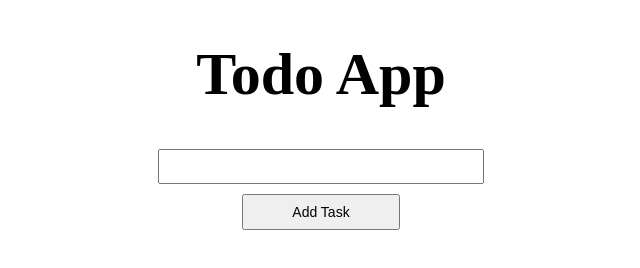
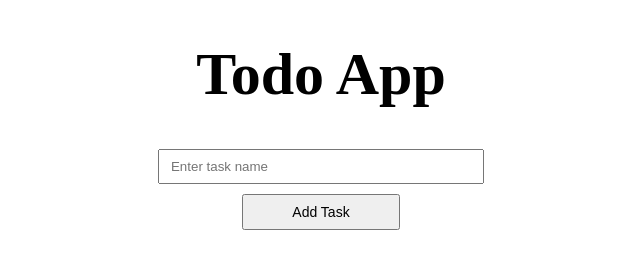
Before and after one commit to chamannarved/Become-Developer-Programmer, a plain HTML site: page Level 1/Todo App/index.html in a window 1280 px wide. Shown: the full height of the page, 319-959 px from the left. Drawn offline with Linux system fonts and the light colour scheme.

Commit message:
Add placeholder text to input field

```diff
--- a/Level 1/Todo App/index.html
+++ b/Level 1/Todo App/index.html
@@ -12,7 +12,7 @@
     <h1>Todo App</h1>
         <form id="form">
             <div>
-                <input type="text" name="title" id="title" required>
+                <input type="text" name="title" id="title" placeholder="Enter task name" required>
             </div>
 
             <button id="add-button">Add Task</button>
```
